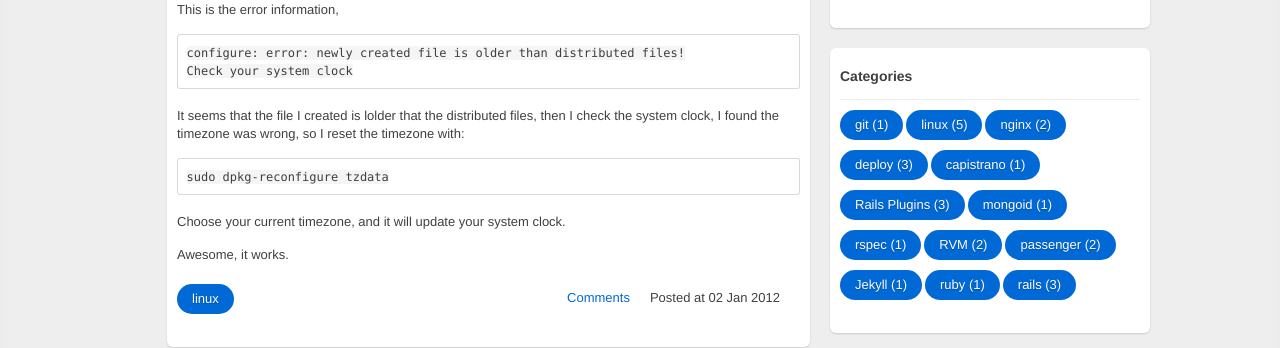
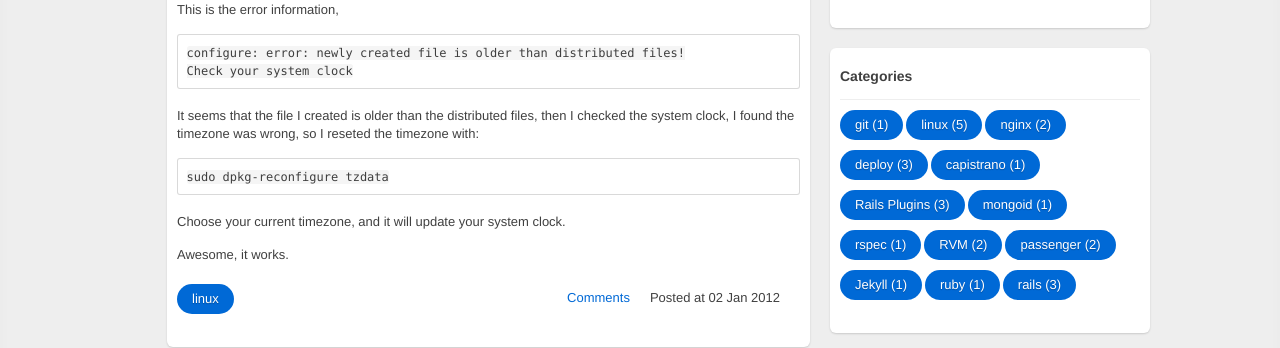
Before and after one commit to jerryshen/hansay.com, a Jekyll site: the page built from _posts/2012-01-02-solution-for-system-time-error-when-compiling-packages.md, in a window 1280 px wide. Shown: the part 210-558 px from the top of the page. Built offline with Jekyll 4.4.1, drawn with Linux system fonts in a browser that asks for light colours; nearby versions of some CDN libraries; library files that are not in the unit come from our copies; Markdown is read by kramdown in place of the engine named in the settings; comment, search, counter and statistics services are not loaded.

Commit message:
update post

```diff
--- a/_posts/2012-01-02-solution-for-system-time-error-when-compiling-packages.md
+++ b/_posts/2012-01-02-solution-for-system-time-error-when-compiling-packages.md
@@ -12,8 +12,8 @@ This is the error information,
     configure: error: newly created file is older than distributed files!
     Check your system clock
 
-It seems that the file I created is lolder that the distributed files, then I check the system clock,
-I found the timezone was wrong, so I reset the timezone with:
+It seems that the file I created is older than the distributed files, then I checked the system clock,
+I found the timezone was wrong, so I reseted the timezone with:
 
     sudo dpkg-reconfigure tzdata
 
```
